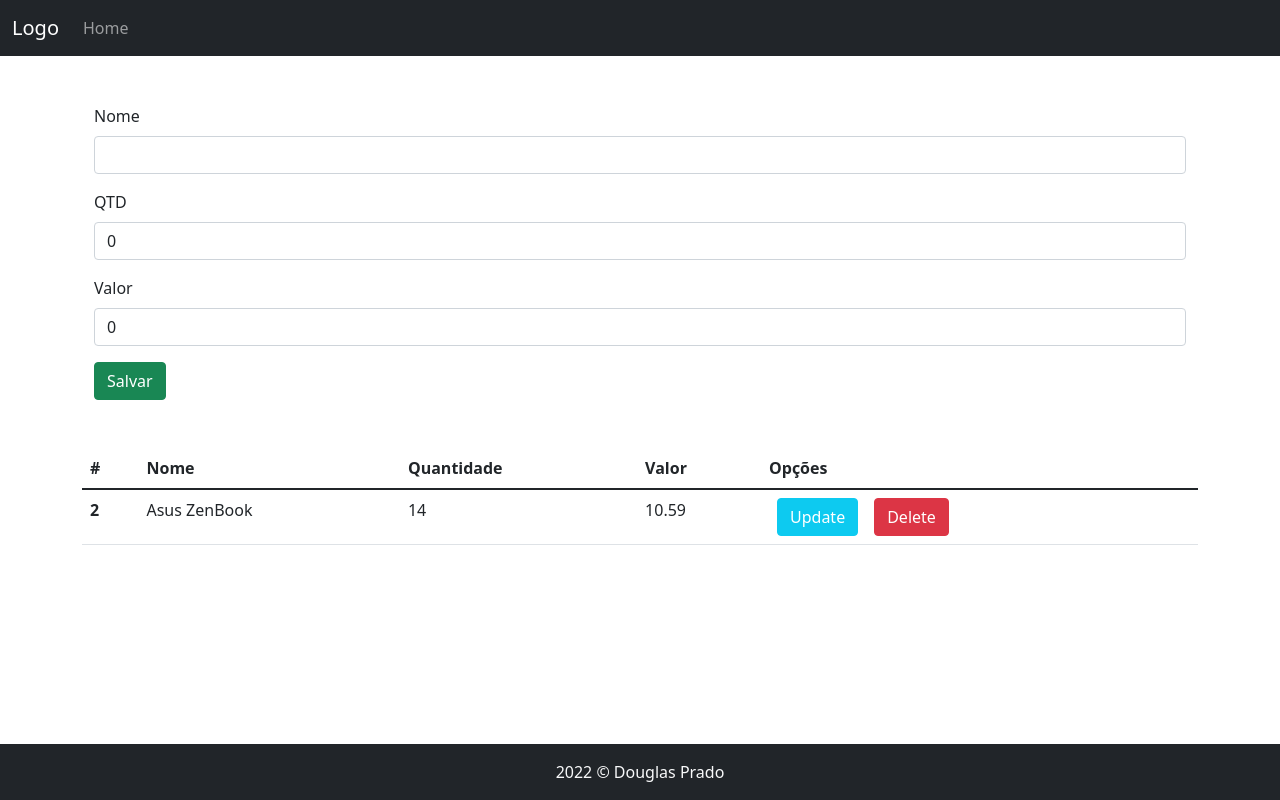
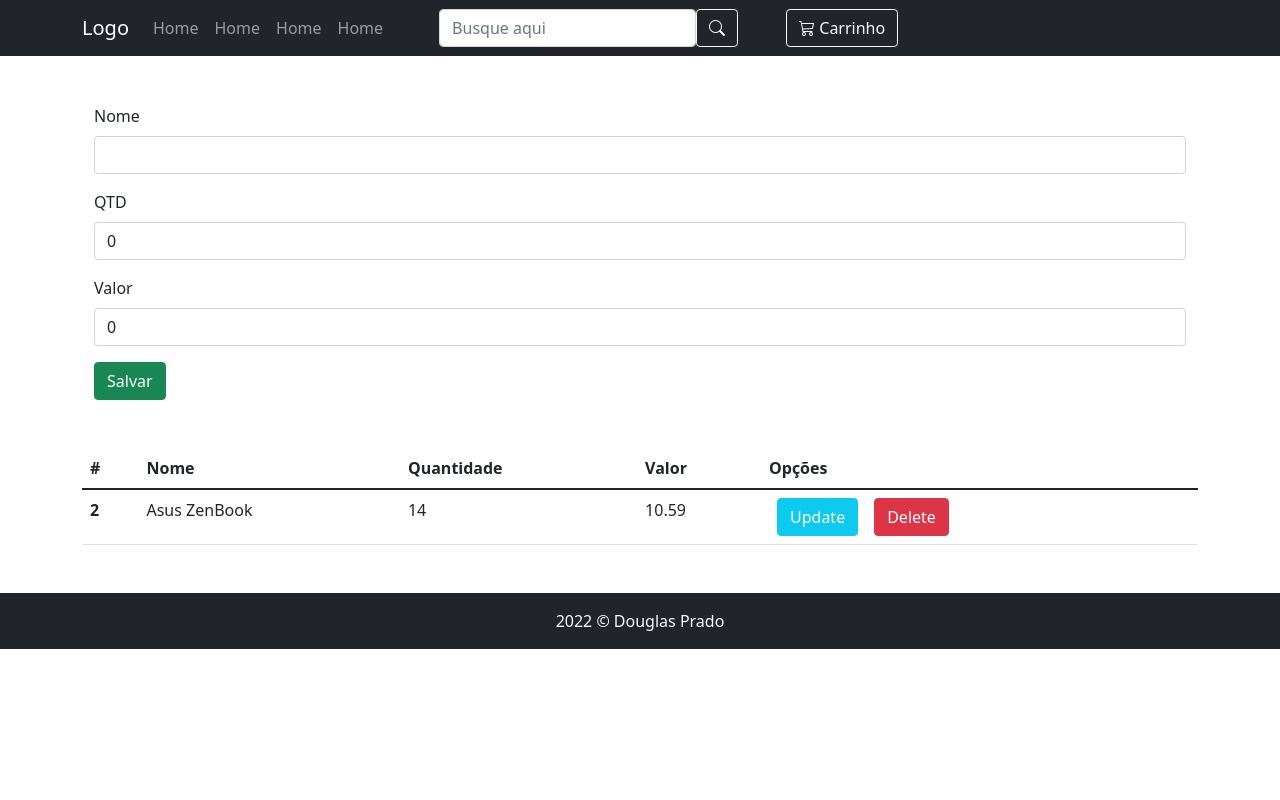
Before and after one commit to DouglasSilvaPrado/crud-product, a Vue app: page / in a window 1280 px wide. Built offline with nearby package versions, Linux system fonts and the light colour scheme; data requests are answered from the project's data file.

Commit message:
update footer and navbar

```diff
--- a/src/components/layout/Footer.vue
+++ b/src/components/layout/Footer.vue
@@ -1,6 +1,6 @@
 <template>
   <!-- FOOTER -->
-  <footer class="bg-dark text-light text-center fixed-bottom py-3">
+  <footer class="bg-dark text-light text-center py-3">
     <div>2022 &copy; Douglas Prado</div>
   </footer>
 </template>
--- a/src/components/layout/Navbar.vue
+++ b/src/components/layout/Navbar.vue
@@ -1,16 +1,34 @@
 <template>
     <nav class="navbar navbar-expand-lg navbar-dark bg-dark">
-        <div class="container-fluid">
+        <div class="container">
             <a class="navbar-brand" href="#">Logo</a>
             <button class="navbar-toggler" type="button" data-bs-toggle="collapse" data-bs-target="#navbarNav" aria-controls="navbarNav" aria-expanded="false" aria-label="Toggle navigation">
                 <span class="navbar-toggler-icon"></span>
             </button>
             <div class="collapse navbar-collapse" id="navbarNav">
-            <ul class="navbar-nav">
-                <li class="nav-item">
-                    <router-link class="nav-link" to="/">Home</router-link>
-                </li>
-            </ul>
+                <ul class="navbar-nav">
+                    <li class="nav-item">
+                        <router-link class="nav-link" to="/">Home</router-link>
+                    </li>
+                    <li class="nav-item">
+                        <router-link class="nav-link" to="/">Home</router-link>
+                    </li>
+                    <li class="nav-item">
+                        <router-link class="nav-link" to="/">Home</router-link>
+                    </li>
+                    <li class="nav-item">
+                        <router-link class="nav-link" to="/">Home</router-link>
+                    </li>
+                </ul>
+                <form class="d-flex">
+                    <input class="form-control ms-lg-5" type="search" placeholder="Busque aqui" aria-label="Busque aqui">
+                    <button class="btn btn-outline-light" type="submit">
+                        <i class="bi bi-search"></i>
+                    </button>
+                </form>
+                <button class="btn btn-outline-light ms-lg-5 mt-2 mt-lg-0" type="submit">
+                    <i class="bi bi-cart3"></i> Carrinho
+                </button>
             </div>
         </div>
     </nav>
@@ -18,6 +36,7 @@
 
 <script setup lang="ts">
 
+
 </script>
 
 <style scoped>
```
